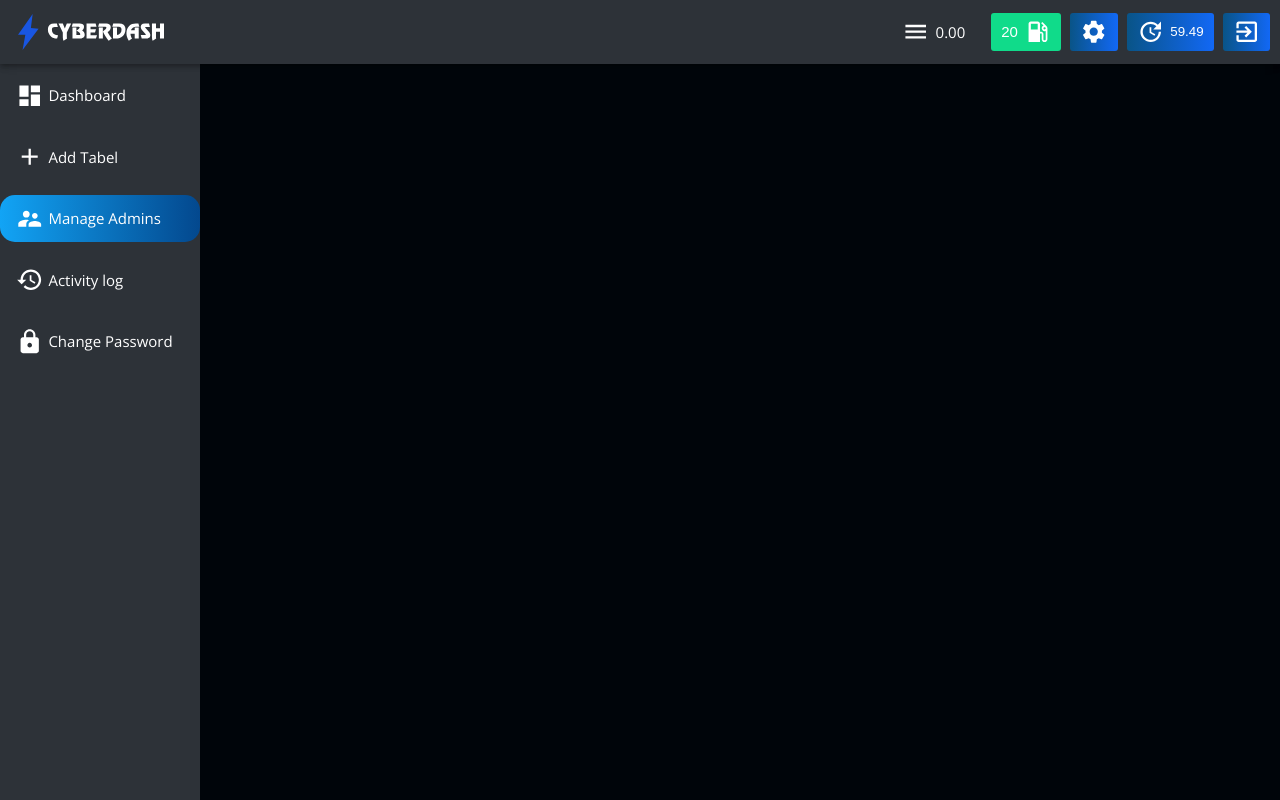
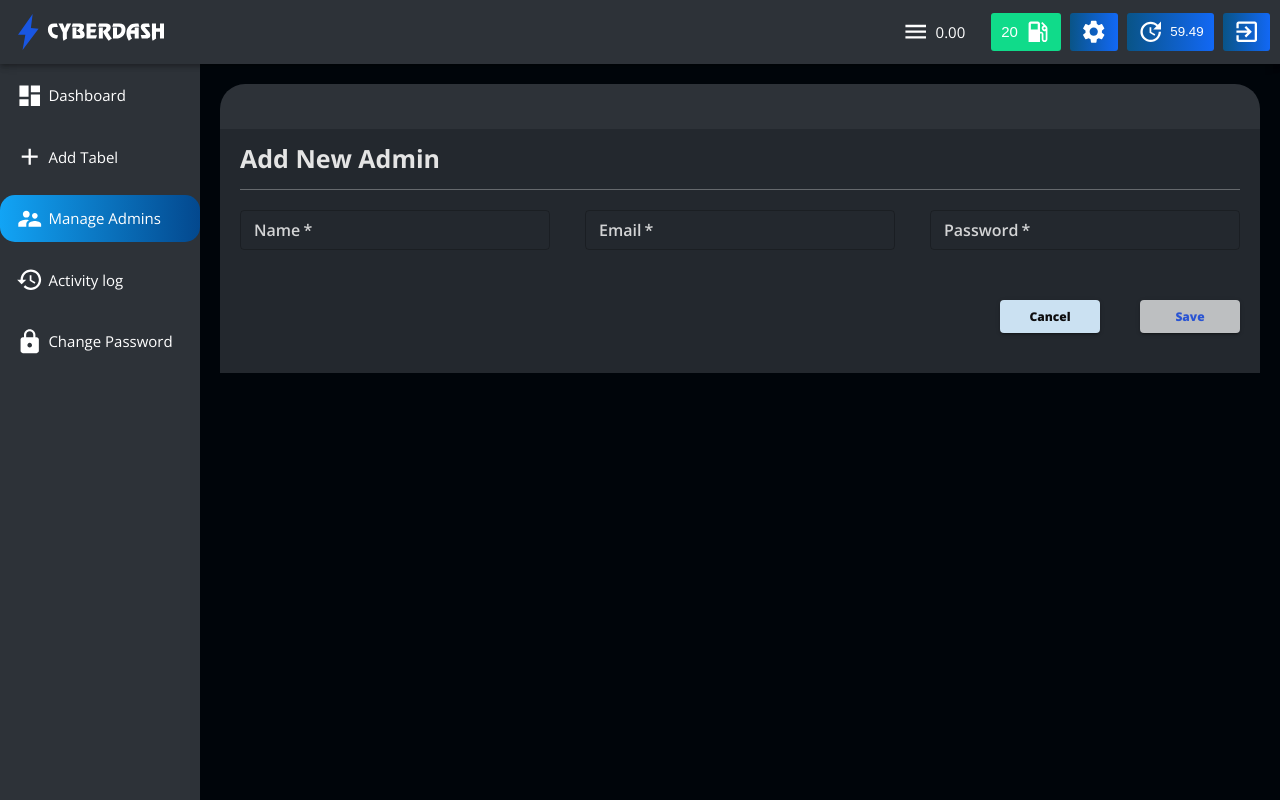
Before and after one commit to ArShAm79/admin_panel, a React (Create React App) app: page /admin-table/register in a window 1280 px wide. Built offline with nearby package versions, Linux system fonts and the light colour scheme; sample sign-in values are in the browser's storage.

Commit message:
feat: register admin page added

```diff
--- a/src/pages/manageAdmins/ManageAdminsTable.tsx
+++ b/src/pages/manageAdmins/ManageAdminsTable.tsx
@@ -1,27 +1,25 @@
 import { Paper, Table, TableContainer } from '@material-ui/core'
 
+import { User } from '../../types/user'
 import ManageAdminsTableBody from './ManageAdminsTableBody'
 import ManageAdminsTableHead from './ManageAdminsTableHead'
 import useStyles from './styles/ManageAdminsTable.style'
 
 export interface ManageAdminsTableProps {
-  data: {
-    id: number
-    name: string
-    role: {
-      role_name: string
-    }
-    email: string
-  }[]
+  data: User[]
+  setData: React.Dispatch<React.SetStateAction<any[]>>
 }
 
-const ManageAdminsTable: React.FC<ManageAdminsTableProps> = ({ data }) => {
+const ManageAdminsTable: React.FC<ManageAdminsTableProps> = ({
+  data,
+  setData
+}) => {
   const classes = useStyles()
   return (
     <TableContainer component={Paper} className={classes.root}>
       <Table>
         <ManageAdminsTableHead />
-        <ManageAdminsTableBody data={data} />
+        <ManageAdminsTableBody data={data} setData={setData} />
       </Table>
     </TableContainer>
   )
--- a/src/pages/manageAdmins/ManageAdminsTableBody.tsx
+++ b/src/pages/manageAdmins/ManageAdminsTableBody.tsx
@@ -20,11 +20,15 @@ const CustomTableRow = withStyles(() => ({
   }
 }))(TableRow)
 
-const ManageAdminsTableBody: React.FC<ManageAdminsTableProps> = ({ data }) => {
+const ManageAdminsTableBody: React.FC<ManageAdminsTableProps> = ({
+  data,
+  setData
+}) => {
   const handleDelete = async (id: number) => {
     request(`/v1/admins/id/${id}`, 'DELETE').then((response) => {
       if (response.status === 200) {
-        toast.success('Log deleted successfully')
+        toast.success('User deleted successfully')
+        setData([...data.filter((item) => item.id !== id)])
       } else {
         toast.error(response.responseJSON.message)
       }
--- a/src/pages/manageAdmins/index.tsx
+++ b/src/pages/manageAdmins/index.tsx
@@ -1,14 +1,16 @@
-import { Typography } from '@material-ui/core'
+import { Button, Typography } from '@material-ui/core'
+import AddIcon from '@material-ui/icons/Add'
 import { useEffect, useState } from 'react'
+import { useHistory } from 'react-router-dom'
 import { toast } from 'react-toastify'
 
 import request from '../../heplers/request'
+import { User } from '../../types/user'
 import ManageAdminsTable from './ManageAdminsTable'
 import useStyles from './styles/index.style'
 
 const ManageAdmins = () => {
-  const classes = useStyles()
-  const [tabelData, settabelData] = useState([])
+  const [tabelData, settabelData] = useState<User[]>([])
   const getData = async () => {
     const data = await request('/v1/admins')
     if (data.status === 200) {
@@ -20,13 +22,25 @@ const ManageAdmins = () => {
   useEffect(() => {
     getData()
   }, [])
+  const history = useHistory()
 
+  const classes = useStyles()
   return (
     <div className={classes.root}>
       <div className={classes.titleContainer}>
         <Typography className={classes.title}>Manage Admins</Typography>
       </div>
-      <ManageAdminsTable data={tabelData} />
+      <div className={classes.buttonContainer}>
+        <Button
+          onClick={() => history.push('/admin-table/register')}
+          variant="contained"
+          color="secondary"
+          className={classes.addButton}>
+          <AddIcon />
+          <Typography>Add New Admin</Typography>
+        </Button>
+      </div>
+      <ManageAdminsTable data={tabelData} setData={settabelData} />
     </div>
   )
 }
--- a/src/pages/manageAdmins/styles/index.style.ts
+++ b/src/pages/manageAdmins/styles/index.style.ts
@@ -30,6 +30,17 @@ const useStyles = makeStyles(() => ({
     fontSize: 25,
     fontWeight: 'bold',
     marginLeft: 20
+  },
+  buttonContainer: {
+    marginTop: 10,
+    width: 'calc(100% - 40px)',
+    display: 'flex',
+    alignItems: 'center',
+    justifyContent: 'flex-end'
+  },
+  addButton: {
+    backgroundColor: 'rgb(17, 101, 233)',
+    color: 'rgba(255,255,255,0.9)'
   }
 }))
 export default useStyles
--- /dev/null
+++ b/src/pages/manageAdminsRegister/index.tsx
@@ -0,0 +1,112 @@
+import { Button, TextField, Typography } from '@material-ui/core'
+import { Form, Formik } from 'formik'
+import { toast } from 'react-toastify'
+
+import request from '../../heplers/request'
+import useStyles from './styles/index.style'
+import EditAdminValidation from './validation'
+
+const ManageAdminsRegister = () => {
+  const onSumbit = async (
+    values: any,
+    { resetForm }: { resetForm: () => void }
+  ) => {
+    const response = await request('/v1/admins', 'POST', values)
+    if (response.status === 201) {
+      toast.success('New Admin added')
+      resetForm()
+    }
+  }
+  const initialValues = { name: '', email: '', password: '' }
+  const classes = useStyles()
+  return (
+    <div className={classes.root}>
+      <div className={classes.titleContainer}>
+        <Typography className={classes.title}>Add New Admin</Typography>
+      </div>
+      <Formik
+        onSubmit={onSumbit}
+        validationSchema={EditAdminValidation}
+        initialValues={initialValues}>
+        {({
+          errors,
+          touched,
+          handleBlur,
+          values,
+          isSubmitting,
+          handleChange
+        }) => (
+          <Form className={classes.formContainer}>
+            <div className={classes.inputContainer}>
+              <TextField
+                label="Name"
+                id="name"
+                name="name"
+                variant="outlined"
+                fullWidth
+                size="small"
+                color="secondary"
+                required
+                onBlur={handleBlur}
+                disabled={isSubmitting}
+                onChange={handleChange}
+                value={values.name}
+                error={touched.name && !!errors.name}
+                helperText={touched.name ? errors.name : undefined}
+              />
+              <TextField
+                label="Email"
+                id="email"
+                name="email"
+                variant="outlined"
+                fullWidth
+                size="small"
+                color="secondary"
+                required
+                onBlur={handleBlur}
+                disabled={isSubmitting}
+                onChange={handleChange}
+                value={values.email}
+                error={touched.email && !!errors.email}
+                helperText={touched.email ? errors.email : undefined}
+              />
+              <TextField
+                label="Password"
+                id="password"
+                name="password"
+                variant="outlined"
+                fullWidth
+                size="small"
+                color="secondary"
+                required
+                onBlur={handleBlur}
+                disabled={isSubmitting}
+                onChange={handleChange}
+                value={values.password}
+                error={touched.password && !!errors.password}
+                helperText={touched.password ? errors.password : undefined}
+              />
+            </div>
+            <div className={classes.buttonContainer}>
+              <div className={classes.button}>
+                <Button variant="contained" fullWidth color="primary">
+                  Cancel
+                </Button>
+              </div>
+              <div className={classes.button}>
+                <Button
+                  variant="contained"
+                  fullWidth
+                  type="submit"
+                  color="secondary">
+                  Save
+                </Button>
+              </div>
+            </div>
+          </Form>
+        )}
+      </Formik>
+    </div>
+  )
+}
+export default ManageAdminsRegister
--- /dev/null
+++ b/src/pages/manageAdminsRegister/styles/index.style.ts
@@ -0,0 +1,74 @@
+import { makeStyles } from '@material-ui/core'
+
+const useStyles = makeStyles((theme) => ({
+  root: {
+    width: '100%',
+    // minHeight: 'calc(100vh - 144px)',
+    backgroundColor: 'rgb(35, 40, 46)',
+    display: 'flex',
+    position: 'relative',
+    borderTopLeftRadius: 25,
+    borderTopRightRadius: 25,
+    borderTop: '45px solid rgb(45, 50, 56)',
+    flexDirection: 'column'
+  },
+  titleContainer: {
+    // width: '100%',
+    display: 'flex',
+    flexDirection: 'row',
+    alignItems: 'center',
+    height: 40,
+    justifyContent: 'space-between',
+    borderBottom: '1px solid rgba(255,255,255,0.3)',
+    paddingBottom: 10,
+    margin: '10px 20px'
+
+    // marginTop: 60
+  },
+  title: {
+    color: 'rgb(228,228,228)',
+    fontSize: 25,
+    fontWeight: 'bold'
+  },
+  inputContainer: {
+    display: 'grid',
+    gridTemplateColumns: 'repeat(3 , 1fr)',
+    columnGap: 35,
+    rowGap: 25,
+    margin: '10px 20px',
+    [theme.breakpoints.down('sm')]: {
+      gridTemplateColumns: '1fr'
+    }
+  },
+  input: {
+    '&::placeholder': {
+      color: '#000'
+    }
+  },
+  formContainer: {
+    display: 'flex',
+    flex: 1,
+    flexDirection: 'column',
+    justifyContent: 'space-between'
+    // alignItems: 'flex-end'
+  },
+  buttonContainer: {
+    display: 'flex',
+    // alignItems: 'flex-end',
+    // width: 100,
+    justifyContent: 'flex-end',
+    margin: '40px 20px',
+    columnGap: 40,
+    [theme.breakpoints.down('sm')]: {
+      flexDirection: 'column',
+      rowGap: 20
+    }
+  },
+  button: {
+    width: 100,
+    [theme.breakpoints.down('sm')]: {
+      width: '100%'
+    }
+  }
+}))
+export default useStyles
--- /dev/null
+++ b/src/pages/manageAdminsRegister/validation/index.ts
@@ -0,0 +1,8 @@
+import * as yup from 'yup'
+
+const EditAdminValidation = yup.object({
+  name: yup.string().required('Name is required'),
+  email: yup.string().required('Email is required').email(),
+  password: yup.string().required('Password is required')
+})
+export default EditAdminValidation
--- a/src/routes/PanelRoutes.tsx
+++ b/src/routes/PanelRoutes.tsx
@@ -7,6 +7,7 @@ import Dashboard from '../pages/dashboard'
 import EditTable from '../pages/editTable'
 import ManageAdmins from '../pages/manageAdmins'
 import ManageAdminsEdit from '../pages/manageAdminsEdit'
+import ManageAdminsRegister from '../pages/manageAdminsRegister'
 
 const PanelRoutes = () => {
   return (
@@ -32,6 +33,9 @@ const PanelRoutes = () => {
       <Route exact path="/admin-table/edit/:id">
         <ManageAdminsEdit />
       </Route>
+      <Route exact path="/admin-table/register">
+        <ManageAdminsRegister />
+      </Route>
       {/* <Redirect to="/" /> */}
     </Switch>
   )
--- /dev/null
+++ b/src/types/user.ts
@@ -0,0 +1,8 @@
+export type User = {
+  id: number
+  name: string
+  role: {
+    role_name: string
+  }
+  email: string
+}
```
